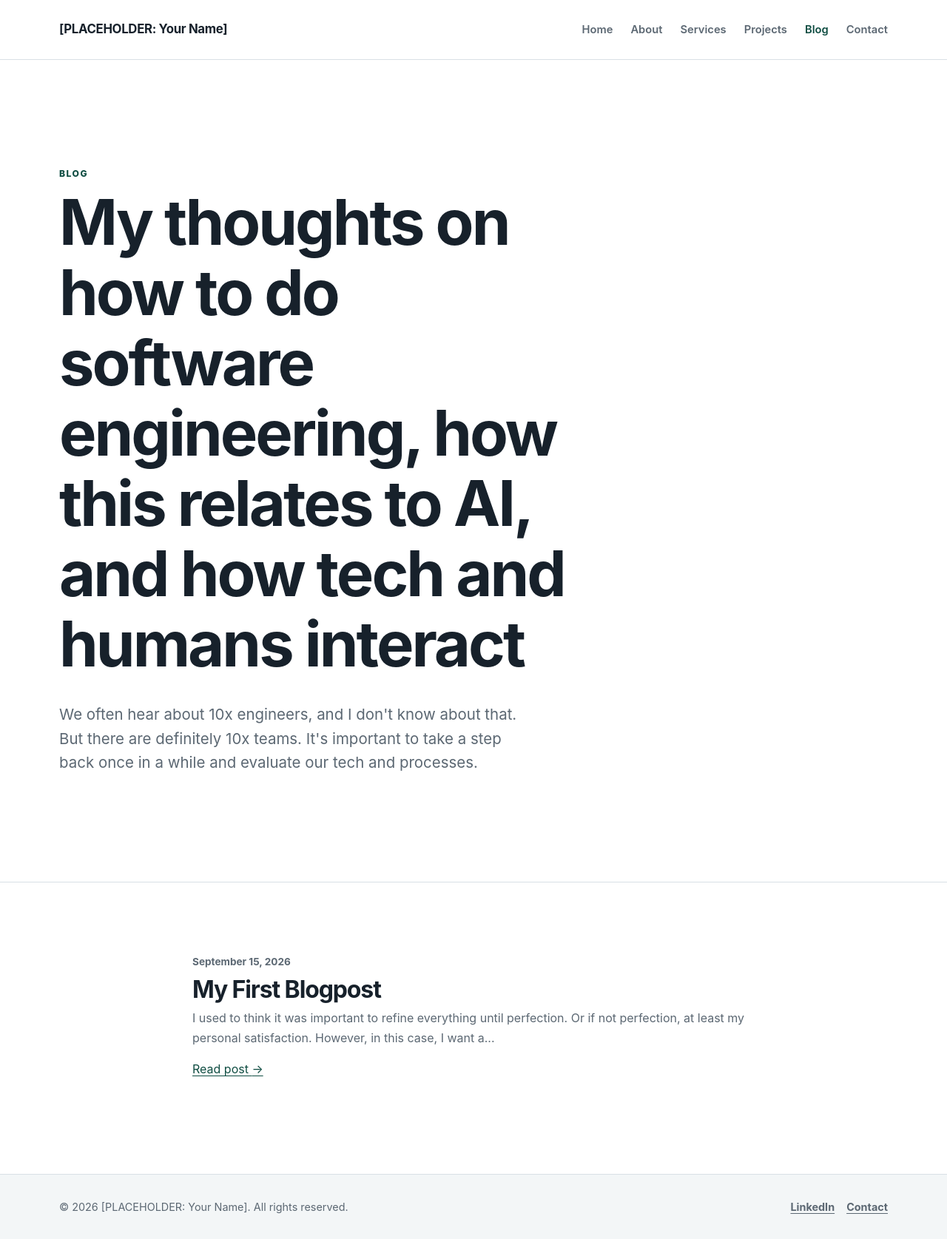
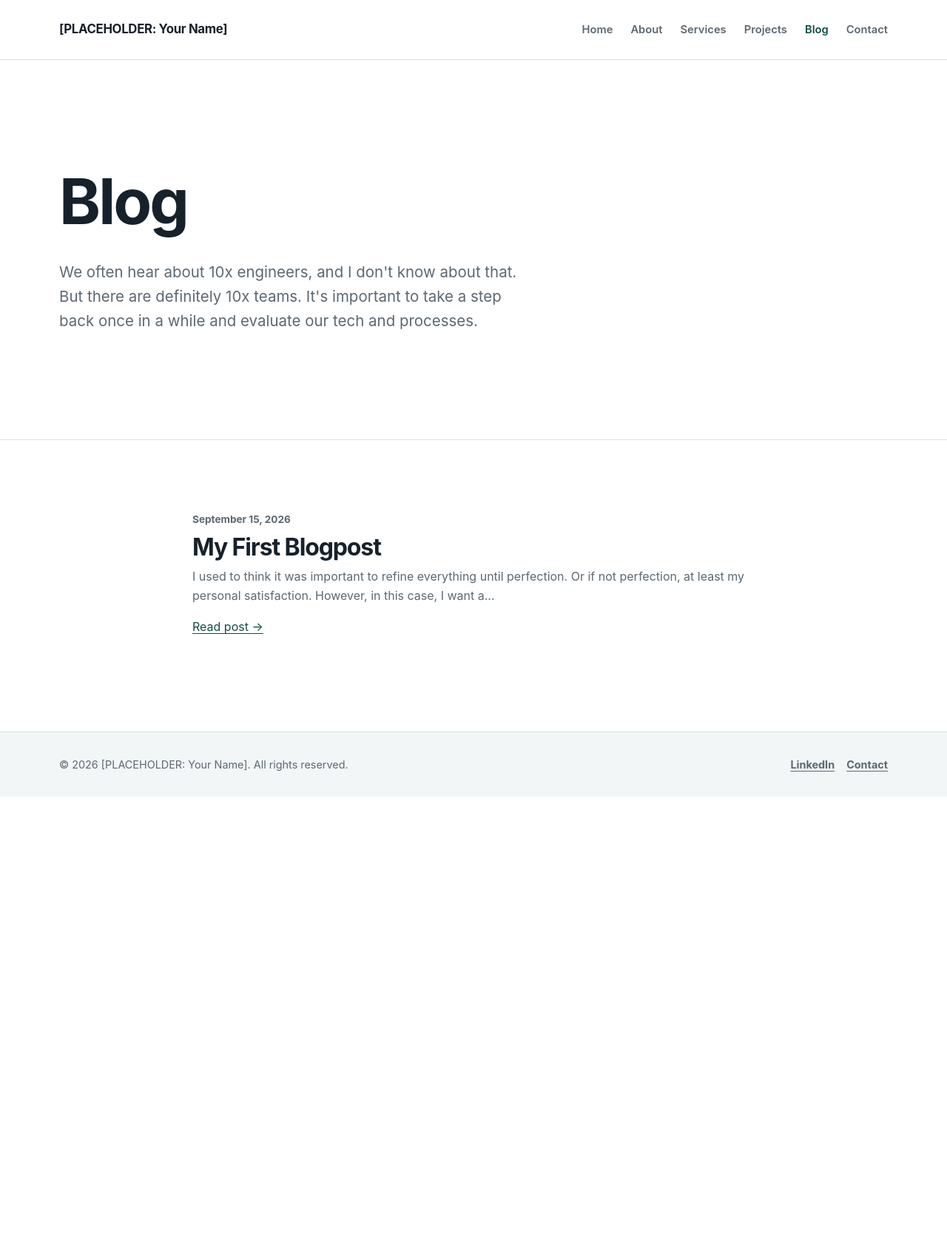
Before and after one commit to markijbema/ijbema_com, a Jekyll site: the page built from blog.md, in a window 1280 px wide. Shown: the whole page at 74% size. Built offline with Jekyll 4.4.1, drawn with Linux system fonts in a browser that asks for light colours; after the commit the page ends 1077 px from its top, so only the background shows below that.

Commit message:
no eyebrows

```diff
--- a/assets/css/style.css
+++ b/assets/css/style.css
@@ -145,7 +145,6 @@ img {
   background: var(--surface-soft);
 }
 
-.eyebrow,
 .section-label,
 .project-label,
 .contact-label {
--- a/blog.md
+++ b/blog.md
@@ -6,9 +6,9 @@ description: "[PLACEHOLDER: A short description of the topics covered in this bl
 
 <section class="page-hero">
   <div class="wrap">
-    <p class="eyebrow">Blog</p>
-    <h1>My thoughts on how to do software engineering, how this relates to AI, and how tech and humans interact</h1>
-    <p class="page-hero-copy">We often hear about 10x engineers, and I don't know about that. But there are definitely 10x teams. It's important to take a step back once in a while and evaluate our tech and processes.</p>
+    <h1>Blog</h1>
+    <p class="page-hero-copy">We often hear about 10x engineers, and I don't know about that. But there are definitely 10x teams.
+    It's important to take a step back once in a while and evaluate our tech and processes.</p>
   </div>
 </section>
 
```
Also changed, not shown: about.md (+1 -2 lines), contact.md (+1 -2 lines), index.md (+1 -2 lines), services.md (+1 -2 lines), README.md.
